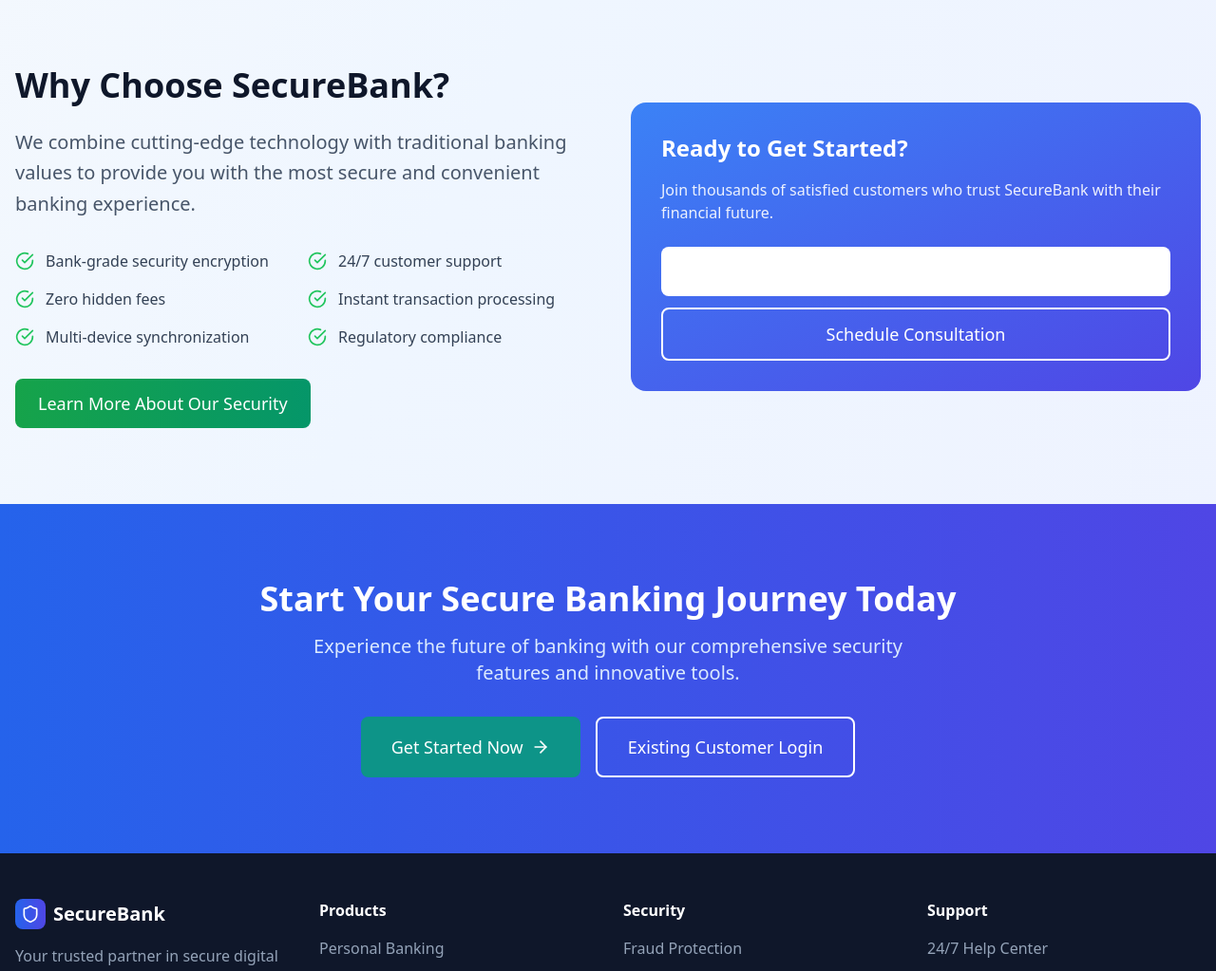
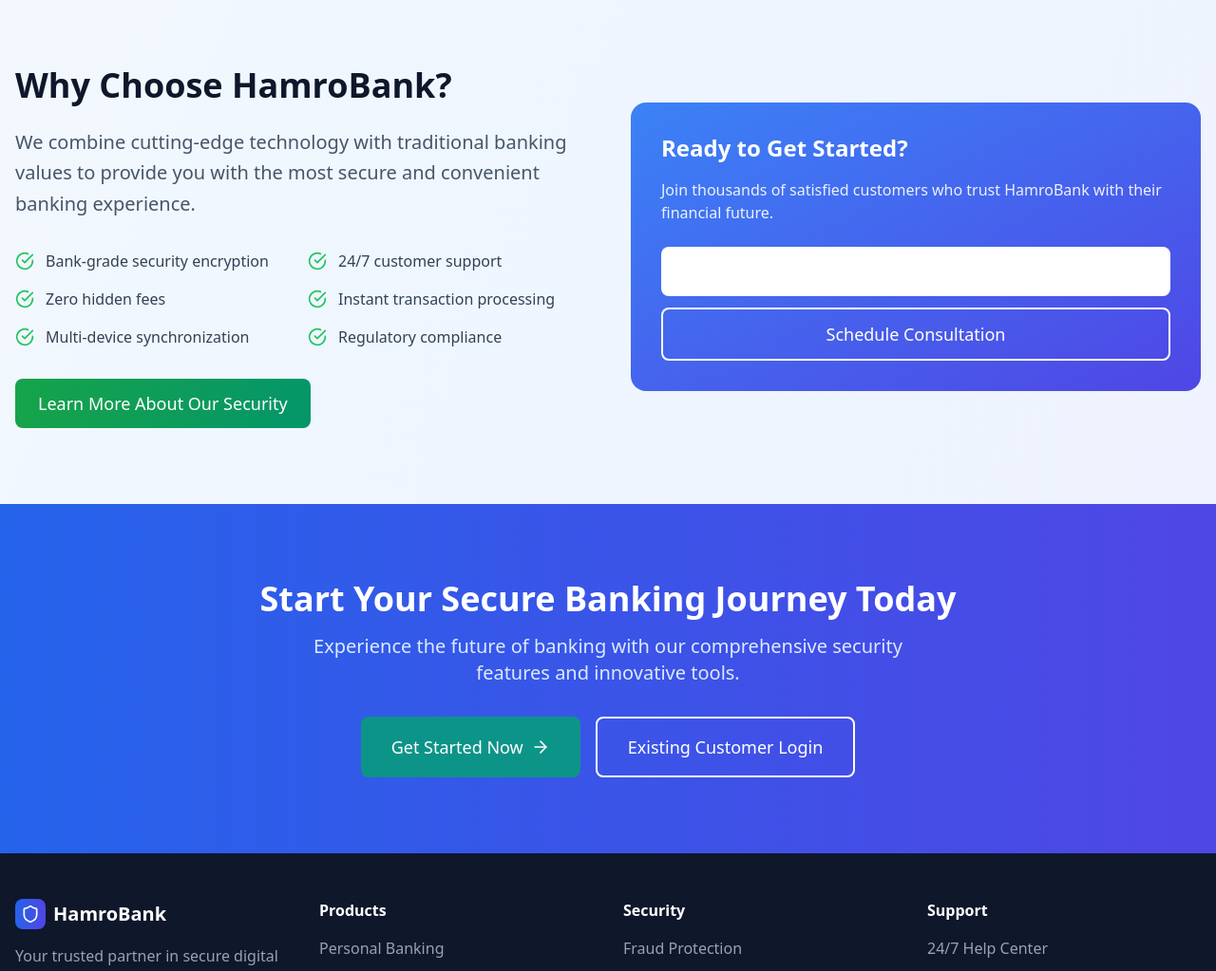
Before and after one commit to samir7888/bank-system-project, a React (Vite) app in the folder frontend/: page / in a window 1280 px wide. Shown: the part 1541-2564 px from the top of the page at 95% size. Built offline with nearby package versions, Linux system fonts and the light colour scheme; no server answers.

Commit message:
fix: update branding from SecureBank to HamroBank in index.html and LandingPage

```diff
--- a/frontend/index.html
+++ b/frontend/index.html
@@ -4,7 +4,7 @@
     <meta charset="UTF-8" />
     <link rel="icon" type="image/png" href="/faviconn.png" />
     <meta name="viewport" content="width=device-width, initial-scale=1.0" />
-    <title>Modern Bank System Frontend</title>
+    <title>Hamro Bank</title>
   </head>
   <body>
     <div id="root"></div>
--- a/frontend/src/pages/LandingPage.tsx
+++ b/frontend/src/pages/LandingPage.tsx
@@ -65,7 +65,7 @@ const LandingPage = () => {
               <Shield className="w-5 h-5 text-white" />
             </div>
             <span className="text-xl font-bold bg-gradient-to-r from-blue-600 to-indigo-600 bg-clip-text text-transparent">
-              SecureBank
+              HamroBank
             </span>
           </div>
 
@@ -166,7 +166,7 @@ const LandingPage = () => {
           <div className="grid lg:grid-cols-2 gap-12 items-center">
             <div>
               <h2 className="text-4xl font-bold mb-6 text-slate-900">
-                Why Choose SecureBank?
+                Why Choose HamroBank?
               </h2>
               <p className="text-xl text-slate-600 mb-8 leading-relaxed">
                 We combine cutting-edge technology with traditional banking values to provide
@@ -191,7 +191,7 @@ const LandingPage = () => {
               <div className="bg-gradient-to-br from-blue-500 to-indigo-600 rounded-2xl p-8 text-white">
                 <h3 className="text-2xl font-bold mb-4">Ready to Get Started?</h3>
                 <p className="mb-6 opacity-90">
-                  Join thousands of satisfied customers who trust SecureBank with their financial future.
+                  Join thousands of satisfied customers who trust HamroBank with their financial future.
                 </p>
                 <div className="space-y-3">
                   <Button onClick={() => navigate("/login")} size="lg" variant="secondary" className="w-full bg-white text-black hover:bg-green-500 hover:text-white">
@@ -238,7 +238,7 @@ const LandingPage = () => {
                 <div className="w-8 h-8 bg-gradient-to-r from-blue-600 to-indigo-600 rounded-lg flex items-center justify-center">
                   <Shield className="w-5 h-5 text-white" />
                 </div>
-                <span className="text-xl font-bold">SecureBank</span>
+                <span className="text-xl font-bold">HamroBank</span>
               </div>
               <p className="text-slate-400">
                 Your trusted partner in secure digital banking.
@@ -277,7 +277,7 @@ const LandingPage = () => {
           </div>
 
           <div className="border-t border-slate-700 mt-8 pt-8 text-center text-slate-400">
-            <p>&copy; {new Date().getFullYear()} SecureBank. All rights reserved</p>
+            <p>&copy; {new Date().getFullYear()} HamroBank. All rights reserved</p>
           </div>
         </div>
       </footer>
```
